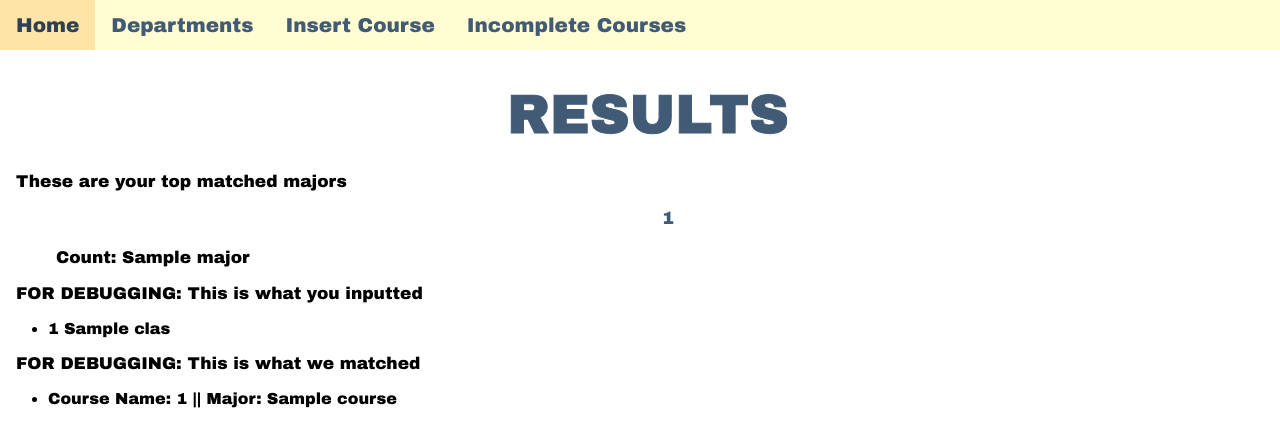
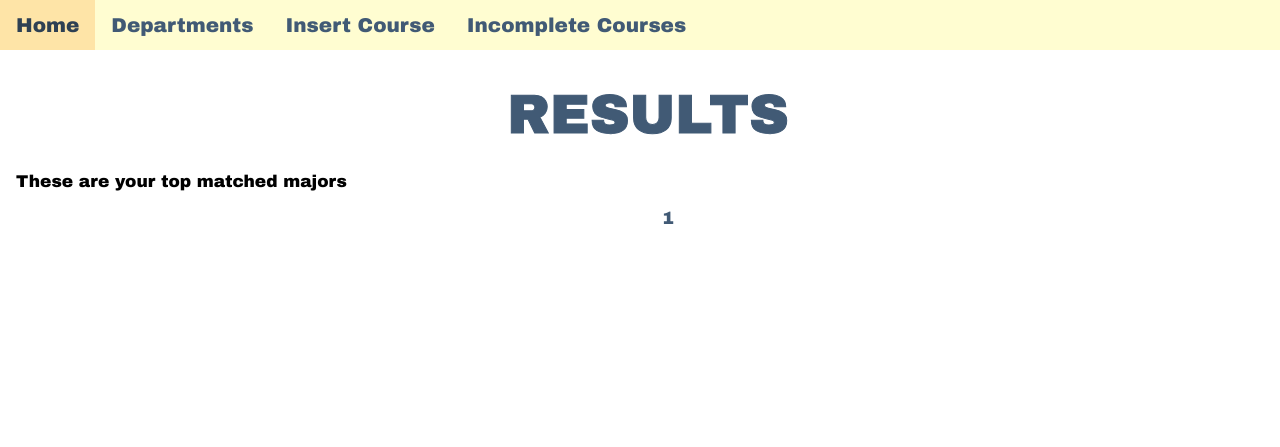
Before and after one commit to yedenliu/major-match, a Python web app: template alpha/matching/templates/results.html in a window 1280 px wide. Shown: the top 447 px of the page. Run offline with Jinja, Linux system fonts and the light colour scheme; the template is opened without the code that fills it: most values are stand-ins (such as "Sample title", 1, 10 or a date in 2020).

Commit message:
matching changes

```diff
--- a/alpha/matching/templates/results.html
+++ b/alpha/matching/templates/results.html
@@ -14,12 +14,12 @@
     <!-- name, count() -->
     <h2>{{ major[0] }}</h2>
     <!-- FOR DEBUGGING -->
-    <p>Count: {{ major[1] }}</p>
+    <!-- <p>Count: {{ major[1] }}</p> -->
     </div>
     {% endfor %}
 </div>
 </ul>
-
+<!--
 
 <p>FOR DEBUGGING: This is what you inputted</p>
 <ul>
@@ -33,7 +33,7 @@
     {% for course in course_matches %}
     <li>Course Name: {{ course[0] }} || Major: {{ course[1] }}</li>
     {% endfor %}
-</ul>
+</ul> -->
 
 
 {% endblock %}
```
